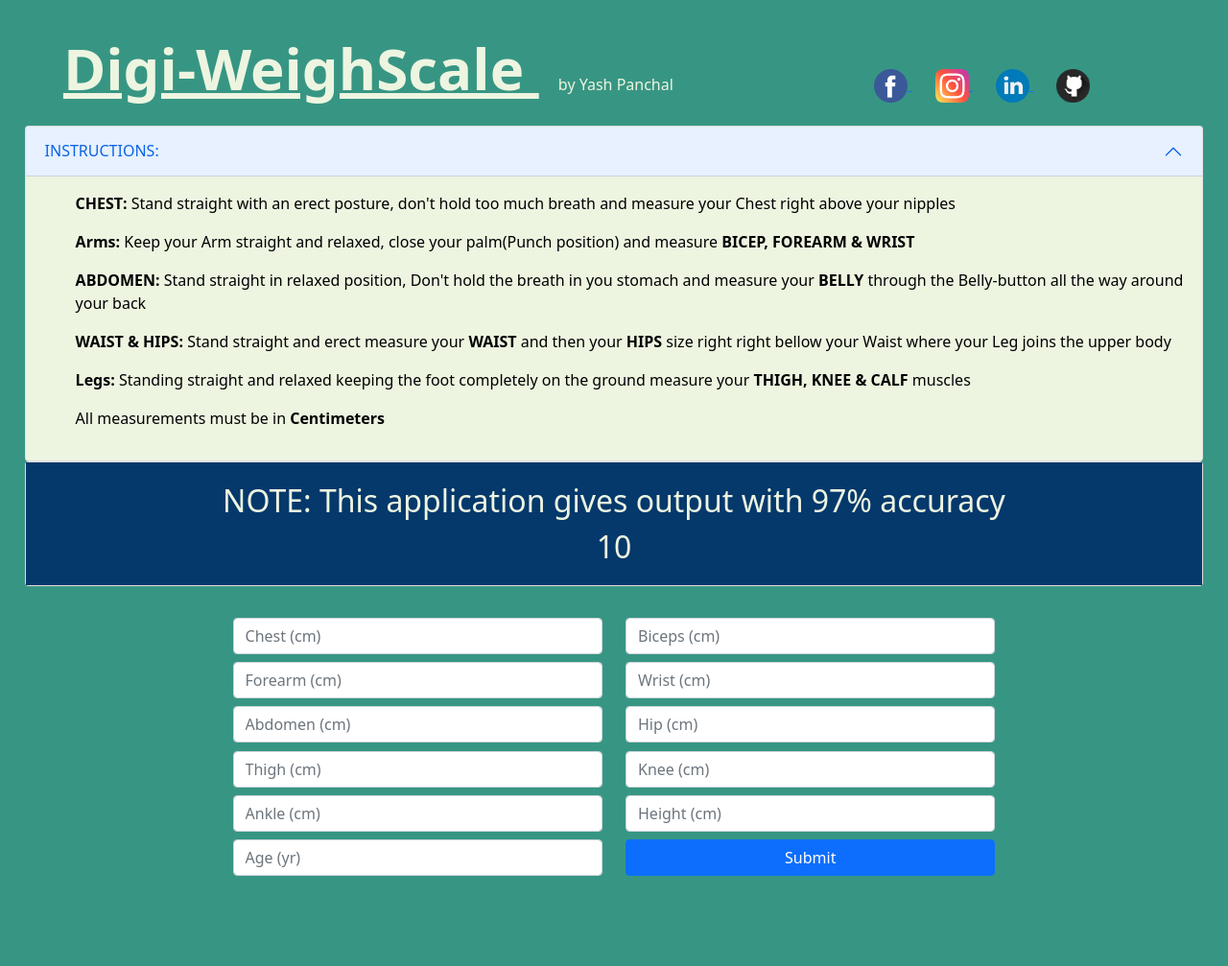
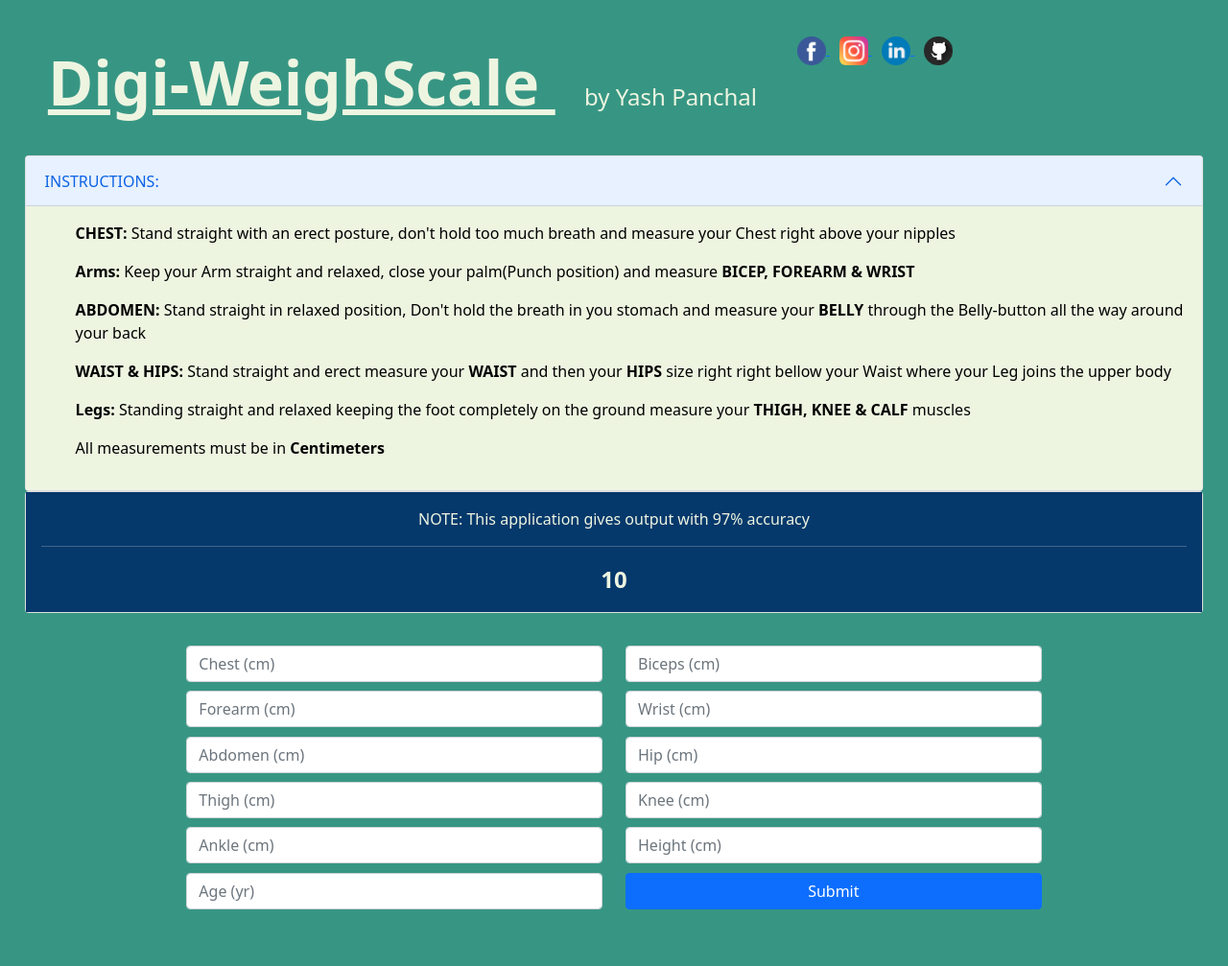
Before and after one commit to infoyashpanchal/Digi_WeighScale, a Django app: template Digi_WeighScale/Digi_App/templates/base.html in a window 1280 px wide. Shown: the whole page at 96% size. Before the commit the page ends 913 px from the top, so only its background shows below. Run offline with Django 3.2, Linux system fonts and the light colour scheme; the template is opened without the code that fills it: most values are stand-ins (such as "Sample title", 1, 10 or a date in 2020).

Commit message:
Responsive

```diff
--- a/Digi_WeighScale/Digi_App/templates/base.html
+++ b/Digi_WeighScale/Digi_App/templates/base.html
@@ -17,29 +17,47 @@
 
 <style>
     body{
-        padding: 2%;
+        padding: 2vmax;
         color: #EDF5E1;
         background-color: #379683;
     }
 
     .centerdiv{
         display: flex;
+        position: relative;
         margin-bottom: 15px;
         justify-content: left;
         align-items: baseline;
     }
 
-    .centerdiv strong{
-        font-size: 45pt;
+    .row #heading{
+        position: relative;
+        min-width: fit-content;
+        font-size: 3vmin;
+        float: left;
+        word-wrap: inherit;
+    }
+    .row #heading strong{
+        font-size: 8vmin;
+    }
+
+    .row #links{
+        text-indent: 1vw;
+        word-wrap: break-word;
+        word-break: keep-all;
+        position: relative;
+        min-width: fit-content;
+        float: right;
     }
 
     img{
         position: relative;
+
     }
 
     a{
         text-align: center;
-        margin: 12px;
+        margin: 5px;
     }
 
     a img{
@@ -53,9 +71,13 @@
     form {
         margin-top: 1%;
         margin-bottom: 1%;
-        margin-left: 15%;
-        margin-right: 15%;
+        margin-left: 11%;
+        margin-right: 11%;
         padding: 1%;
+    }
+
+    .col input{
+        min-width: 30vmax;
     }
 
     .row {
@@ -83,29 +105,32 @@
         color: #EDF5E1;
         background-color: #05386B;
     }
+    .card-body strong{
+        min-width: 40vmin;
+        font-size: 1.5pc;
+    }
 </style>
 </head>
 
 <body>
 <!-- Heading -->
-<div class="centerdiv">
-    <div id="heading" style="float: left;">
-        &emsp; &emsp;
-        <strong> <u> Digi-WeighScale </u> </strong> &emsp; by Yash Panchal
+<div class="row">
+    <div class="col" id="heading">
+        <p><strong> <u> Digi-WeighScale </u> </strong> &emsp; by Yash Panchal</p>
     </div>
-    <div id="links" style="float: right;">
-        &emsp; &emsp; &emsp; &emsp; &emsp;&emsp; &emsp; &emsp; &emsp; &emsp;
+    <div class="col" id="links">
+
         <a href="https://www.facebook.com/info.yashpanchal/"    target="_blank">
-          <img src="{% static 'images/facebook.png' %}" alt="" width="35" height="35">
+          <img src="{% static 'images/facebook.png' %}" alt="" width="30" height="30">
         </a>
         <a href="https://www.instagram.com/yashpanchal__/"  target="_blank">
-          <img src="{% static 'images/instagram.png' %}" alt="instagram" width="35" height="35">
+          <img src="{% static 'images/instagram.png' %}" alt="instagram" width="30" height="30">
         </a>
         <a href="https://www.linkedin.com/in/info-yashpanchal/" target="_blank">
-            <img src="{% static 'images/linkedin.png' %}" alt="linkedin" width="35" height="35">
+            <img src="{% static 'images/linkedin.png' %}" alt="linkedin" width="30" height="30">
         </a>
         <a href="https://github.com/infoyashpanchal" target="_blank">
-            <img src="{% static 'images/github.png' %}" alt="github" width="35" height="35">
+            <img src="{% static 'images/github.png' %}" alt="github" width="30" height="30">
         </a>
     </div>
 </div>
@@ -146,9 +171,9 @@
 
 <!-- Output -->
 <div class="card">
-  <div class="card-body" style="font-size: 2pc;">
-    <center>NOTE: This application gives output with 97% accuracy</center>
-    <center>{{ weight }}</center>
+  <div class="card-body" style="word-wrap: break-word; text-align: center; word-break: keep-all;">
+    NOTE: This application gives output with 97% accuracy<hr>
+    <strong>{{ weight }}</strong>
   </div>
 </div>
 
```
